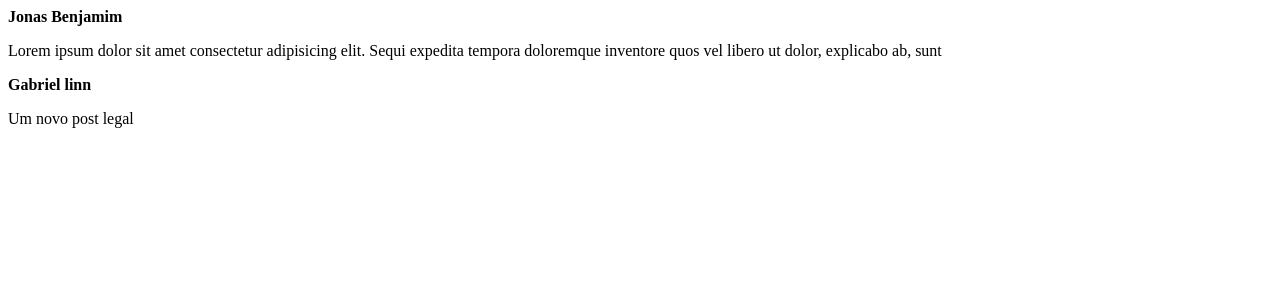
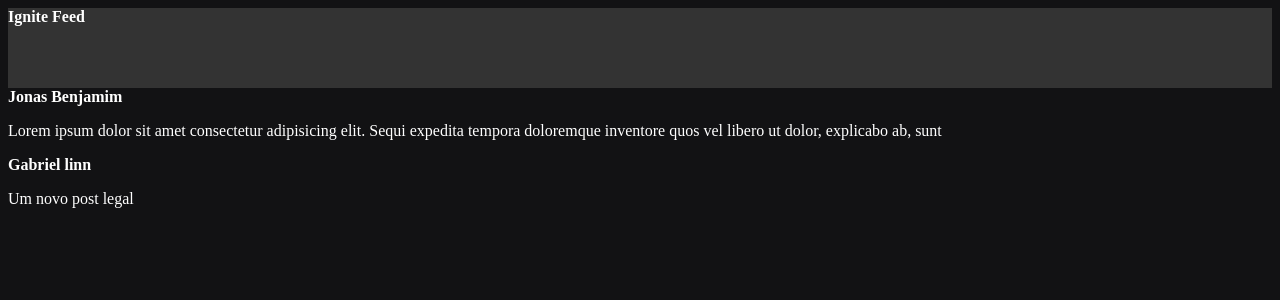
Before and after one commit to JPBenjamim/react-feed, a React (Vite) app: page / in a window 1280 px wide. Shown: the top 300 px of the page. Built offline with nearby package versions, Linux system fonts and the light colour scheme.

Commit message:
feat(Header):creating css header

```diff
--- a/src/App.jsx
+++ b/src/App.jsx
@@ -1,8 +1,12 @@
+import { Header } from './components/Header'
 import { Post } from './Post'
+
+import './styles.css'
 
 export function App() {
   return (
     <div>
+      <Header />
       <Post
         author="Jonas Benjamim"
         content="Lorem ipsum dolor sit amet consectetur adipisicing elit. Sequi expedita tempora doloremque inventore quos vel libero ut dolor, explicabo ab, sunt"
--- /dev/null
+++ b/src/components/Header.jsx
@@ -0,0 +1,9 @@
+import styles from './header.module.css'
+
+export function Header() {
+  return (
+    <header className={styles.header}>
+    <strong >Ignite Feed</strong>
+    </header>
+  )
+}
--- /dev/null
+++ b/src/components/Header.module.css
@@ -0,0 +1,4 @@
+.header {
+  background: #333;
+  height: 80px;
+}
--- /dev/null
+++ b/src/styles.css
@@ -0,0 +1,4 @@
+body {
+  background: #121214;
+  color: #fff;
+}
```
